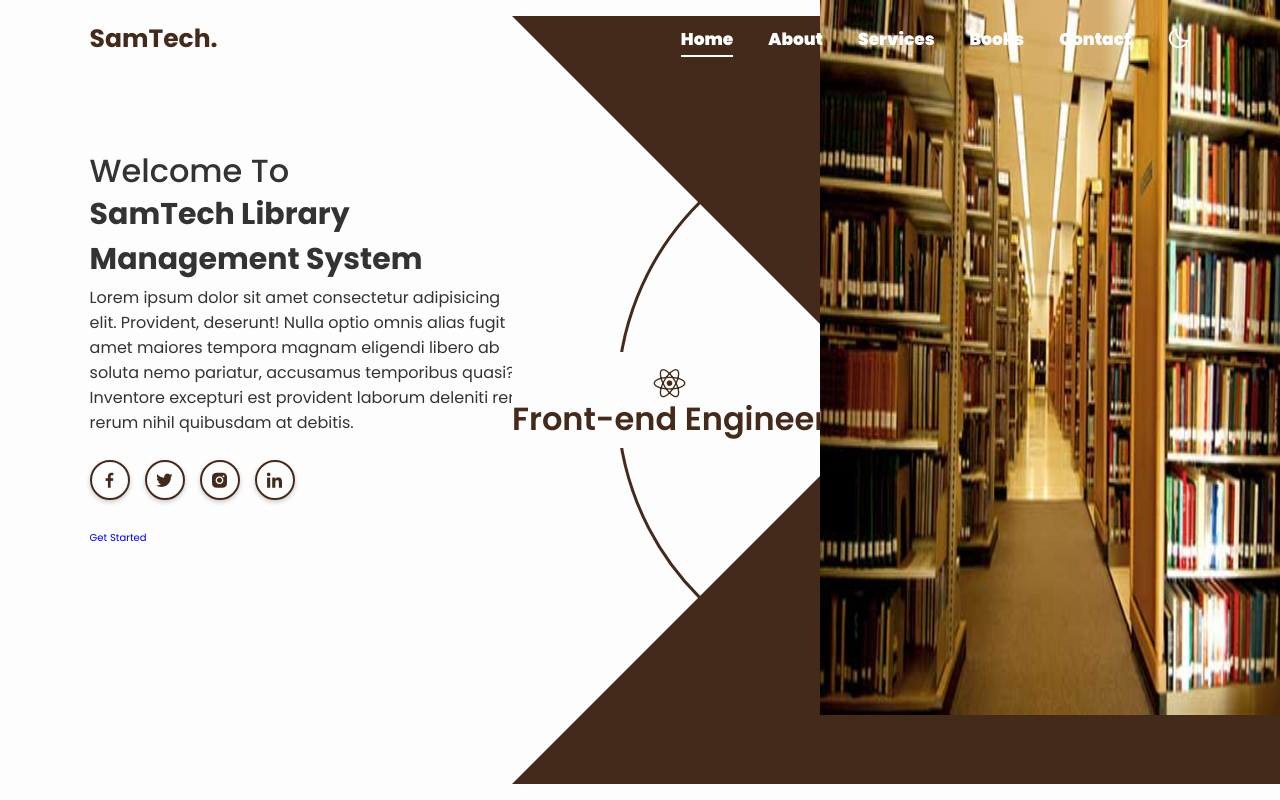
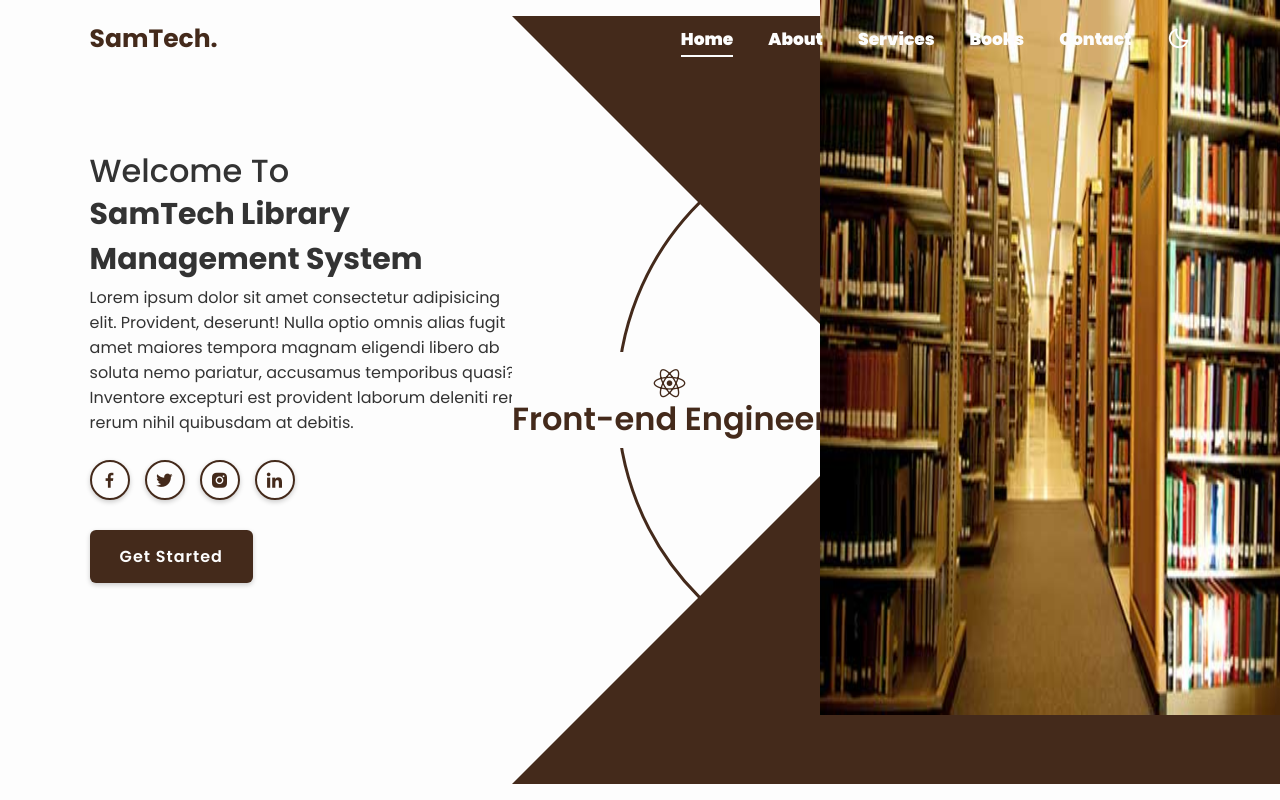
Before and after one commit to SamTech-Africa/library_management_system_frontend, a React (Create React App) app: page / in a window 1280 px wide. Shown: the top 800 px of the page. Built offline with nearby package versions, Linux system fonts and the light colour scheme.

Commit message:
Login Component in progress...

```diff
--- a/src/container/pages/components/home/Home.jsx
+++ b/src/container/pages/components/home/Home.jsx
@@ -17,18 +17,12 @@ const Home =()=> {
                 accusamus temporibus quasi? Inventore excepturi est provident laborum deleniti rem rerum nihil quibusdam at debitis.
             </p>
             <div class="social-media">
-                <a href="#"><i class="bx bxl-facebook" ></i></a>
-                <a href="#"><i class="bx bxl-twitter" ></i></a>
-                <a href="#"><i class="bx bxl-instagram-alt" ></i></a>
-                <a href="#"><i class="bx bxl-linkedin" ></i></a>
-
-                {/* <Link to="/#"><i class="bx bxl-facebook" ></i></Link>
+                <Link to="/#"><i class="bx bxl-facebook" ></i></Link>
                 <Link to="/#"><i class="bx bxl-twitter" ></i></Link>
                 <Link to="/#"><i class="bx bxl-instagram-alt" ></i></Link>
-                <Link to="/#"><i class="bx bxl-linkedin" ></i></Link> */}
+                <Link to="/#"><i class="bx bxl-linkedin" ></i></Link>
             </div>
-            {/* <a href='#'><i className='btn'>Get Started</i></a> */}
-            <Link to="/login">Get Started</Link>
+            <Link className="btn" to="/login">Get Started</Link>
         </div>
         <Professional />
         <div className='home-img'>
```
